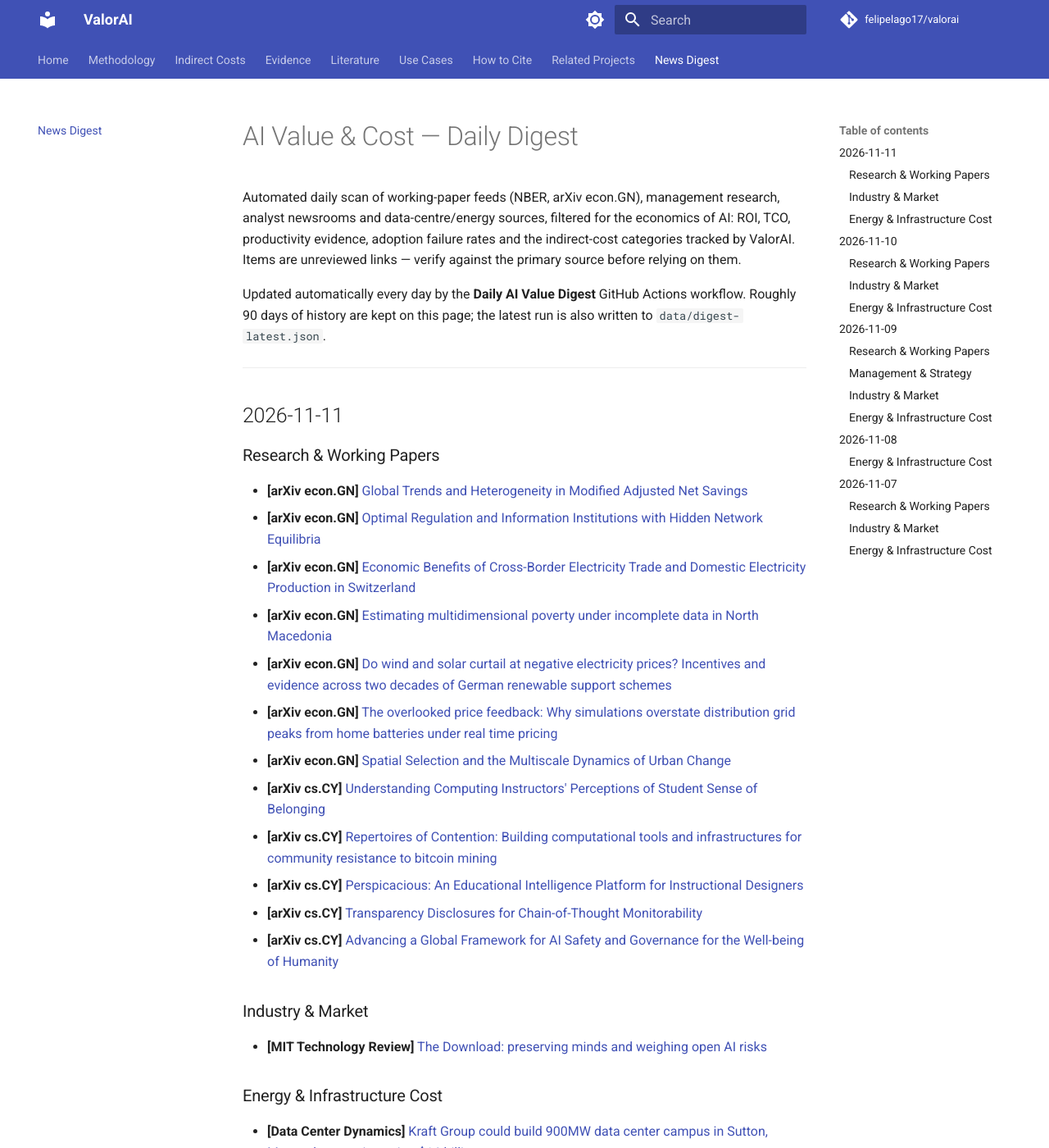
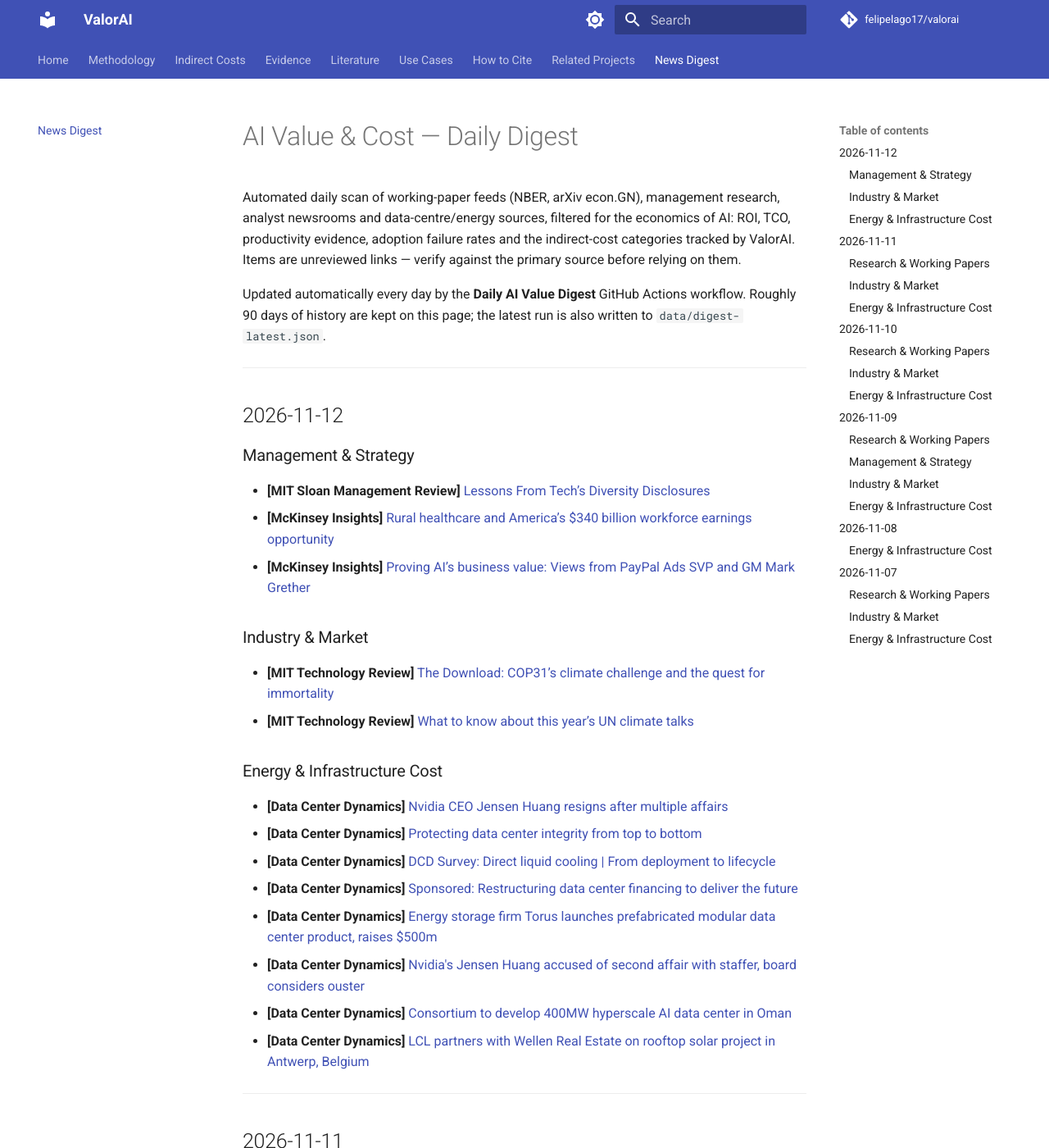
Before and after one commit to felipelago17/valorai, an MkDocs documentation site: the page built from docs/news/digest.md, in a window 1280 px wide and 1400 px high. Shown: the whole window at 82% size. Built offline with MkDocs 1.6.1 and Material for MkDocs 9.7.7, drawn with Linux system fonts in a browser that asks for light colours; comment, search, counter and statistics services are not loaded.

Commit message:
chore: daily digest 2026-11-12

```diff
--- a/docs/news/digest.md
+++ b/docs/news/digest.md
@@ -9,6 +9,32 @@ Roughly 90 days of history are kept on this page; the latest run is also written
 ---
 
 <!-- DIGEST_START -->
+## 2026-11-12
+
+### Management & Strategy
+
+- **[MIT Sloan Management Review]** [Lessons From Tech’s Diversity Disclosures](https://sloanreview.mit.edu/article/lessons-from-techs-diversity-disclosures/)
+- **[McKinsey Insights]** [Rural healthcare and America’s $340 billion workforce earnings opportunity](https://www.mckinsey.com/institute-for-economic-mobility/our-insights/rural-healthcare-and-americas-340-billion-dollar-workforce-earnings-opportunity)
+- **[McKinsey Insights]** [Proving AI’s business value: Views from PayPal Ads SVP and GM Mark Grether](https://www.mckinsey.com/capabilities/growth-marketing-and-sales/our-insights/proving-ais-business-value-views-from-paypal-ads-svp-and-gm-mark-grether)
+
+### Industry & Market
+
+- **[MIT Technology Review]** [The Download: COP31’s climate challenge and the quest for immortality](https://www.technologyreview.com/2026/11/12/1148444/the-download-cop31-climate-talks-cognitive-immortality/)
+- **[MIT Technology Review]** [What to know about this year’s UN climate talks](https://www.technologyreview.com/2026/11/11/1148308/un-climate-talks/)
+
+### Energy & Infrastructure Cost
+
+- **[Data Center Dynamics]** [Nvidia CEO Jensen Huang resigns after multiple affairs](https://www.datacenterdynamics.com/en/news/nvidia-ceo-jensen-huang-resigns-after-multiple-affairs/)
+- **[Data Center Dynamics]** [Protecting data center integrity from top to bottom](https://www.datacenterdynamics.com/en/whitepapers/protecting-data-center-integrity-from-top-to-bottom/)
+- **[Data Center Dynamics]** [DCD Survey: Direct liquid cooling | From deployment to lifecycle](https://www.datacenterdynamics.com/en/whitepapers/dcd-survey-direct-liquid-cooling-from-deployment-to-lifecycle/)
+- **[Data Center Dynamics]** [Sponsored: Restructuring data center financing to deliver the future](https://www.datacenterdynamics.com/en/marketwatch/restructuring-data-center-financing-to-deliver-the-future/)
+- **[Data Center Dynamics]** [Energy storage firm Torus launches prefabricated modular data center product, raises $500m](https://www.datacenterdynamics.com/en/news/energy-storage-firm-torus-launches-prefabricated-modular-data-center-product-raises-500m/)
+- **[Data Center Dynamics]** [Nvidia's Jensen Huang accused of second affair with staffer, board considers ouster](https://www.datacenterdynamics.com/en/news/nvidias-jensen-huang-accused-of-second-affair-with-staffer-board-considers-ouster/)
+- **[Data Center Dynamics]** [Consortium to develop 400MW hyperscale AI data center in Oman](https://www.datacenterdynamics.com/en/news/consortium-to-develop-400mw-hyperscale-ai-data-center-in-oman/)
+- **[Data Center Dynamics]** [LCL partners with Wellen Real Estate on rooftop solar project in Antwerp, Belgium](https://www.datacenterdynamics.com/en/news/lcl-partners-with-wellen-real-estate-on-rooftop-solar-project-in-antwerp-belgium/)
+
+---
+
 ## 2026-11-11
 
 ### Research & Working Papers
```
Also changed, not shown: 2 other files.
